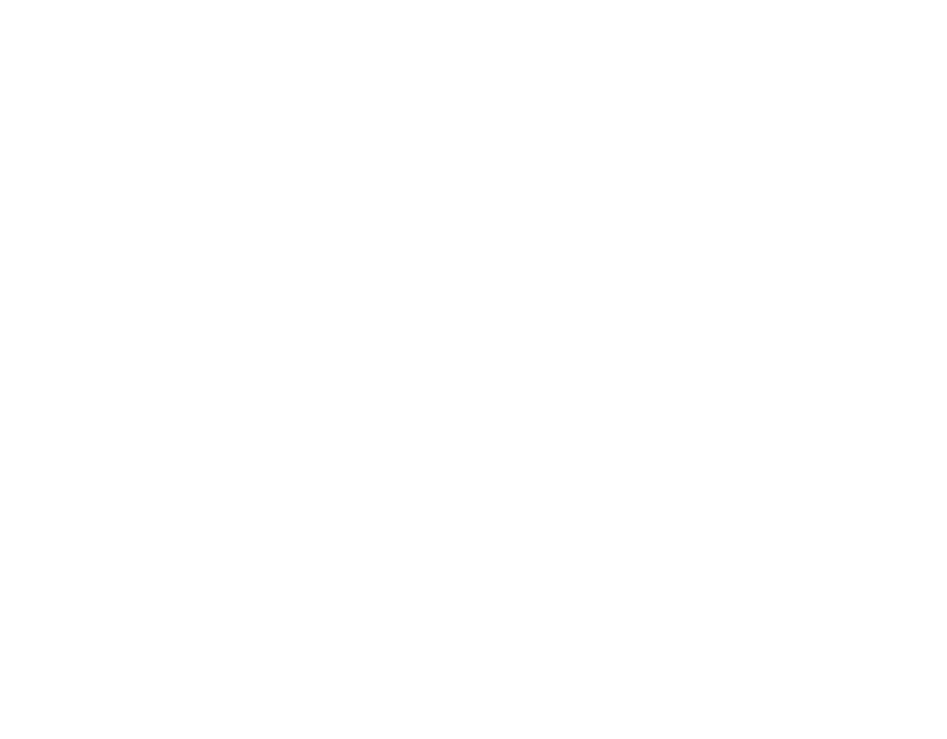
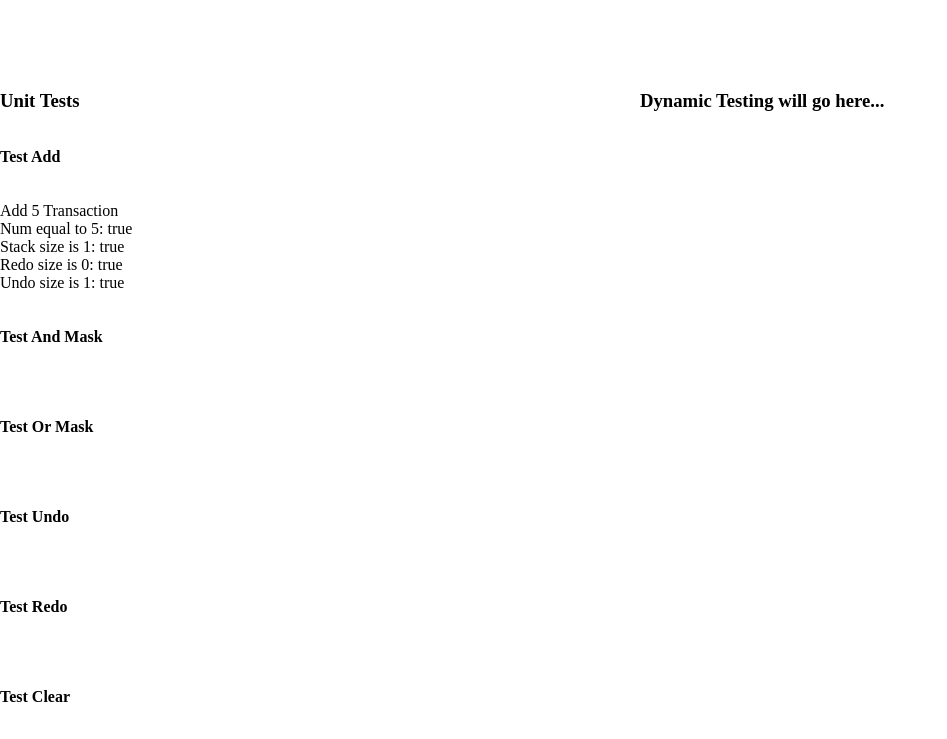
Before and after one commit to khuang428/CSE316_JSTPS, a plain HTML site: page index.html in a window 1280 px wide. Shown: the whole page, without its empty margins (0-947 px from the left). Drawn offline with Linux system fonts and the light colour scheme.

Commit message:
starting unit test display

```diff
--- /dev/null
+++ b/css/layout.css
@@ -0,0 +1,26 @@
+body{
+    white-space: pre;
+    margin: 0;
+    height: 100%;
+    position: absolute;
+}
+
+h3, h4, p{
+    margin: 0;
+}
+
+.column{
+    float: left;
+    width: 50%;
+}
+.row{
+    content: "";
+    display: table;
+    table-layout: fixed;
+    width: 100%;
+    clear: both;
+}
+
+#add_tests, #and_mask_tests, #or_mask_tests, #undo_tests, #redo_tests, #clear_tests{
+
+}
--- a/index.html
+++ b/index.html
@@ -1,13 +1,42 @@
 <!DOCTYPE html>
 <html>
-    <header>
-        <script src = '../src/jstps.js'></script>
-        <script src = '../src/jstpsTransaction.js'></script>
+    <header hidden>
+        <link rel="stylesheet" type="text/css" href="./css/layout.css" />
+        <script src = './src/jstps.js'></script>
+        <script src = './src/jstpsTransaction.js'></script>
+        <script src = './test/jstpsUnitTests.js'></script>
+        <script src = './test/num.js'></script>
+        <script src = './test/addToNumTransaction.js'></script>
         <title>JSTPS Tests</title>
         <script>
             window.onload = function(){
                 window.jstps = new jstps();
+                window.unitTest = new jstpsUnitTests();
+                unitTest.testAdd();
             }
         </script>
     </header>
+    <body>
+        <div class = 'row'>
+            <div class = 'column'>
+                <h3>Unit Tests</h3>
+                <h4>Test Add</h4>
+                <div id = 'add_tests'></div>
+                <h4>Test And Mask</h4>
+                <div id = 'and_mask_tests'></div>
+                <h4>Test Or Mask</h4>
+                <div id = 'or_mask_tests'></div>
+                <h4>Test Undo</h4>
+                <div id = 'undo_tests'></div>
+                <h4>Test Redo</h4>
+                <div id = 'redo_tests'></div>
+                <h4>Test Clear</h4>
+                <div id = 'clear_tests'></div>
+            </div>
+            <div class = 'column'>
+                <h3>Dynamic Testing will go here...</h3>
+
+            </div>
+        </div>
+    </body>
 </html>
```
